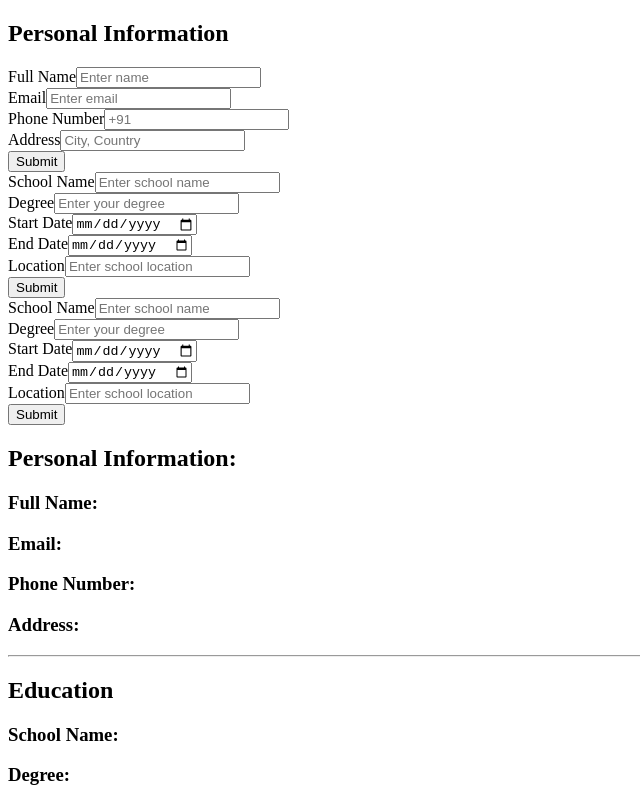
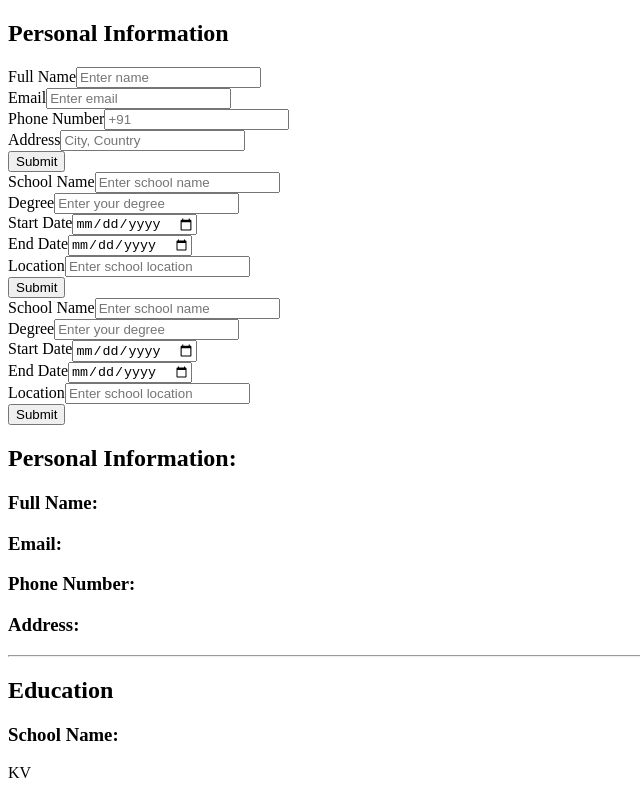
Before and after one commit to Goooble/odin-resume, a React (Vite) app: page / in a window 1280 px wide. Shown: the top 800 px of the page, without its empty margins (0-640 px from the left). Built offline with nearby package versions, Linux system fonts and the light colour scheme.

Commit message:
feat: add degree edit list dynamically

```diff
--- a/src/App.jsx
+++ b/src/App.jsx
@@ -9,11 +9,10 @@
 function App() {
   const [data, setData] = useState({
     PI: { 0: "", 1: "", 2: "", 3: "" },
-    degree: {0:{
-    }}
+    degree: {0:{0:"KV", 1:"B.Tech", 2:"2025-10-25", 3:"2029-09-28", 4:"Mysore"},1:{0:"KV", 1:"B.Tech", 2:"2025-10-25", 3:"2029-09-28", 4:"Mysore"}}
   });
 
-  console.log(data)
+  // console.log(data)
   return (
     <>
       <div className="edit-container">
--- a/src/DegreeEdit.jsx
+++ b/src/DegreeEdit.jsx
@@ -3,7 +3,6 @@
 
 function DegreeEdit({data, setData, id}){
     const [degreeData, setDegreeData] = useState([{0: "", 1:"", 2:"", 3:"", 4:""}])
-
     return (
         <div className="degree-edit-cont">
         <InputField
@@ -20,6 +19,7 @@
         placeholder="Enter your degree"
         data={degreeData}
         setData={setDegreeData}
+
         PIID="1"
       ></InputField>
       <InputField
@@ -28,6 +28,7 @@
         // placeholder=""
         data={degreeData}
         setData={setDegreeData}
+
         PIID="2"
       ></InputField>
       <InputField
@@ -36,6 +37,7 @@
         // placeholder="City, Country"
         data={degreeData}
         setData={setDegreeData}
+
         PIID="3"
       ></InputField>
       <InputField
--- a/src/EducationEdit.jsx
+++ b/src/EducationEdit.jsx
@@ -1,9 +1,12 @@
 import DegreeEdit from "./DegreeEdit"
 function EducationEdit({data, setData}){
+    const degree = [];
+    for(const key in data.degree){
+        degree.push(<DegreeEdit key={key} data={data} setData={setData} id={key}></DegreeEdit>)
+    }
     return (
         <>
-        <DegreeEdit data={data} setData={setData} id={0}></DegreeEdit>
-        <DegreeEdit data={data} setData={setData} id={1}></DegreeEdit>
+        {degree}
         </>
     )
 }
--- a/src/InputField.jsx
+++ b/src/InputField.jsx
@@ -9,6 +9,7 @@
         }}
         type={type}
         id={label.replace(/\s/g, "") + "-input-ID"}
+        // value={value}
         placeholder={placeholder}
       />
     </div>
@@ -16,3 +17,4 @@
 }
 
 export default InputField;
+//TODO:change PIID
```
